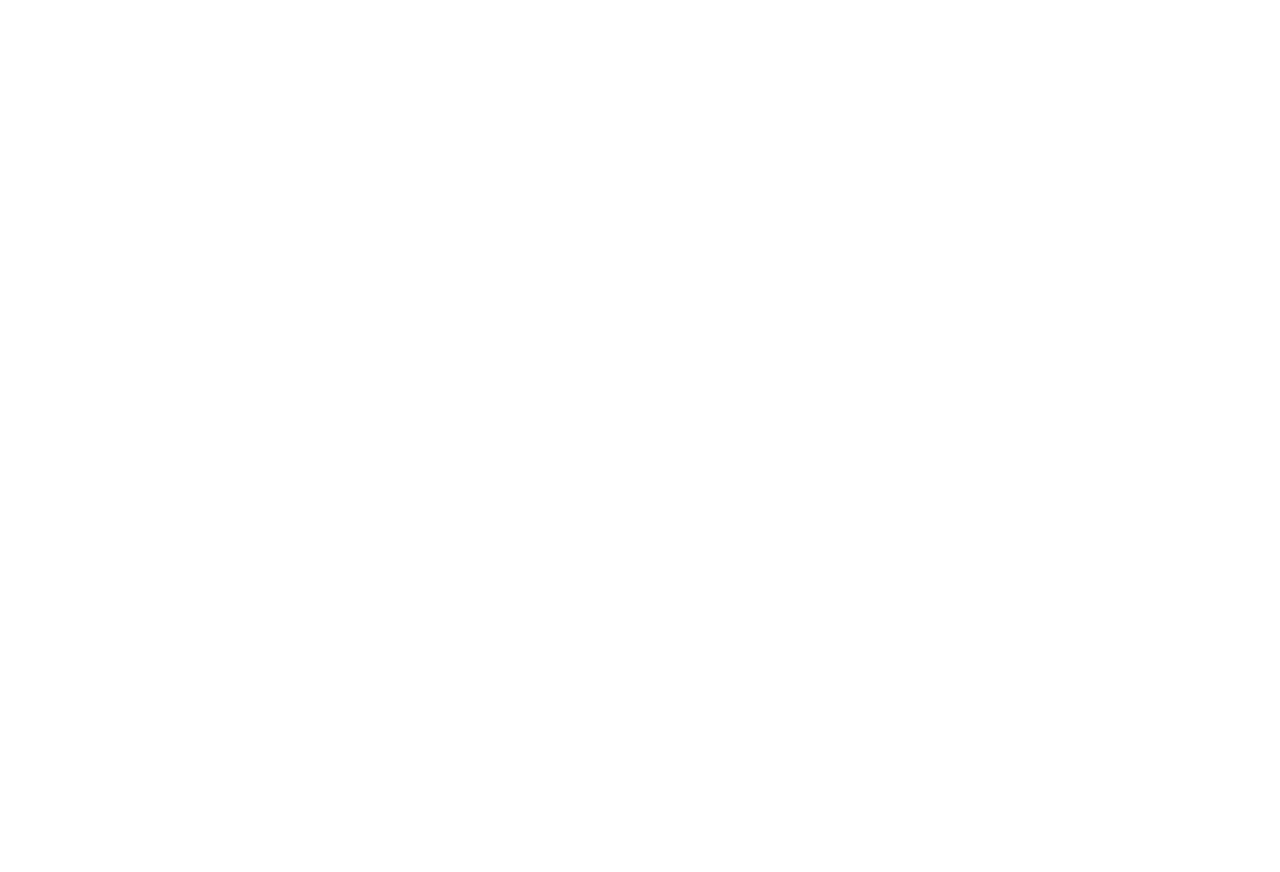
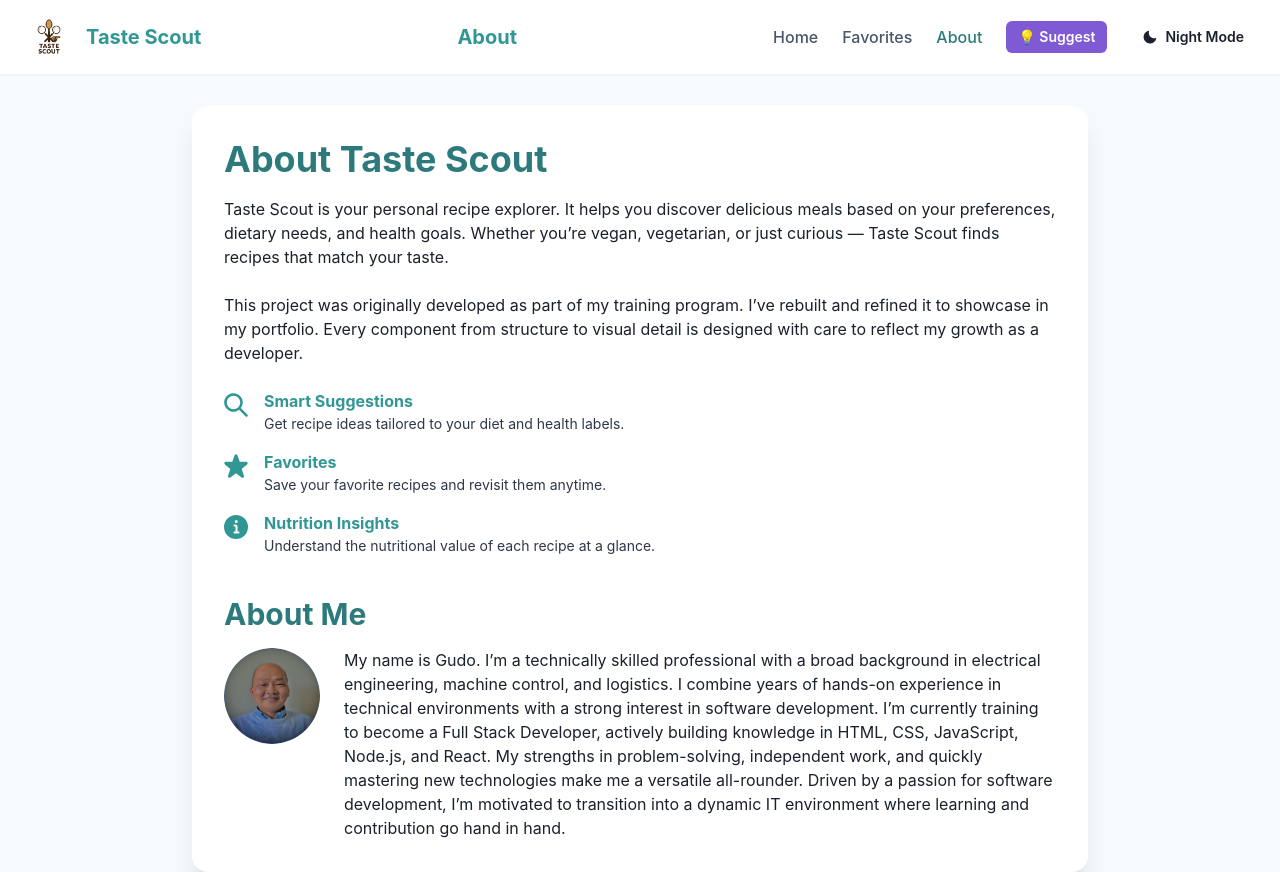
Before and after one commit to Gudo1971/React-basics-project, a React (Vite) app: page /about in a window 1280 px wide. Before the commit this address had no page. Before the commit the page ends 800 px from the top, so only its background shows below. Built offline with nearby package versions, Linux system fonts and the light colour scheme.

Commit message:
created AboutPage

```diff
--- a/src/App.jsx
+++ b/src/App.jsx
@@ -3,6 +3,7 @@ import { Routes, Route, Navigate, useNavigate } from "react-router-dom";
 import { RecipeListPage } from "./pages/RecipeListPage";
 import { RecipePage } from "./pages/RecipePage";
 import { FavoritesPage } from "./pages/FavoritesPage";
+import { AboutPage } from "./pages/AboutPage";
 // import { MiniNav } from "./components/ui/MiniNav";
 
 export function App() {
@@ -23,6 +24,7 @@ export function App() {
     <>
       {/* <MiniNav /> */}
       <Routes>
+        <Route path="/about" element={<AboutPage />} />
         <Route
           path="/"
           element={<RecipeListPage onSelectedRecipe={handleSelect} />}
--- /dev/null
+++ b/src/pages/AboutPage.jsx
@@ -0,0 +1,114 @@
+import {
+  Box,
+  Heading,
+  Text,
+  Stack,
+  Icon,
+  Avatar,
+  useColorModeValue,
+} from "@chakra-ui/react";
+import { InfoIcon, StarIcon, SearchIcon } from "@chakra-ui/icons";
+import { StickyHeader } from "../components/StickyHeader";
+
+export const AboutPage = () => {
+  const bg = useColorModeValue("gray.50", "gray.900");
+  const cardBg = useColorModeValue("white", "gray.800");
+  const headingColor = useColorModeValue("teal.600", "teal.300");
+  const textColor = useColorModeValue("gray.800", "gray.100");
+
+  return (
+    <Box minH="100vh" bg={bg}>
+      <StickyHeader title="About" />
+
+      <Box
+        maxW="4xl"
+        mx="auto"
+        bg={cardBg}
+        p={{ base: 6, md: 8 }}
+        mt={8}
+        borderRadius="2xl"
+        boxShadow="xl"
+      >
+        <Heading size="xl" mb={4} color={headingColor}>
+          About Taste Scout
+        </Heading>
+
+        <Text fontSize="md" mb={6} color={textColor}>
+          Taste Scout is your personal recipe explorer. It helps you discover
+          delicious meals based on your preferences, dietary needs, and health
+          goals. Whether you’re vegan, vegetarian, or just curious — Taste Scout
+          finds recipes that match your taste.
+        </Text>
+
+        <Text fontSize="md" mb={6} color={textColor}>
+          This project was originally developed as part of my training program.
+          I’ve rebuilt and refined it to showcase in my portfolio. Every
+          component from structure to visual detail is designed with care to
+          reflect my growth as a developer.
+        </Text>
+
+        <Stack spacing={4}>
+          <Feature
+            icon={SearchIcon}
+            title="Smart Suggestions"
+            description="Get recipe ideas tailored to your diet and health labels."
+          />
+          <Feature
+            icon={StarIcon}
+            title="Favorites"
+            description="Save your favorite recipes and revisit them anytime."
+          />
+          <Feature
+            icon={InfoIcon}
+            title="Nutrition Insights"
+            description="Understand the nutritional value of each recipe at a glance."
+          />
+        </Stack>
+
+        <Heading size="lg" mt={10} mb={4} color={headingColor}>
+          About Me
+        </Heading>
+
+        <Stack
+          direction={{ base: "column", md: "row" }}
+          spacing={6}
+          align="start"
+        >
+          <Avatar name="Gudo" src="/me.png" size="xl" />
+          <Text fontSize="md" color={textColor}>
+            My name is Gudo. I’m a technically skilled professional with a broad
+            background in electrical engineering, machine control, and
+            logistics. I combine years of hands-on experience in technical
+            environments with a strong interest in software development. I’m
+            currently training to become a Full Stack Developer, actively
+            building knowledge in HTML, CSS, JavaScript, Node.js, and React. My
+            strengths in problem-solving, independent work, and quickly
+            mastering new technologies make me a versatile all-rounder. Driven
+            by a passion for software development, I’m motivated to transition
+            into a dynamic IT environment where learning and contribution go
+            hand in hand.
+          </Text>
+        </Stack>
+      </Box>
+    </Box>
+  );
+};
+
+const Feature = ({ icon, title, description }) => {
+  const iconColor = useColorModeValue("teal.500", "teal.300");
+  const textColor = useColorModeValue("gray.700", "gray.200");
+
+  return (
+    <Stack direction="row" align="start" spacing={4}>
+      <Icon as={icon} boxSize={6} color={iconColor} mt={1} />
+      <Box>
+        <Text fontWeight="bold" color={iconColor}>
+          {title}
+        </Text>
+        <Text fontSize="sm" color={textColor}>
+          {description}
+        </Text>
+      </Box>
+    </Stack>
+  );
+};
```
Also changed, not shown: public/me.png (added).
